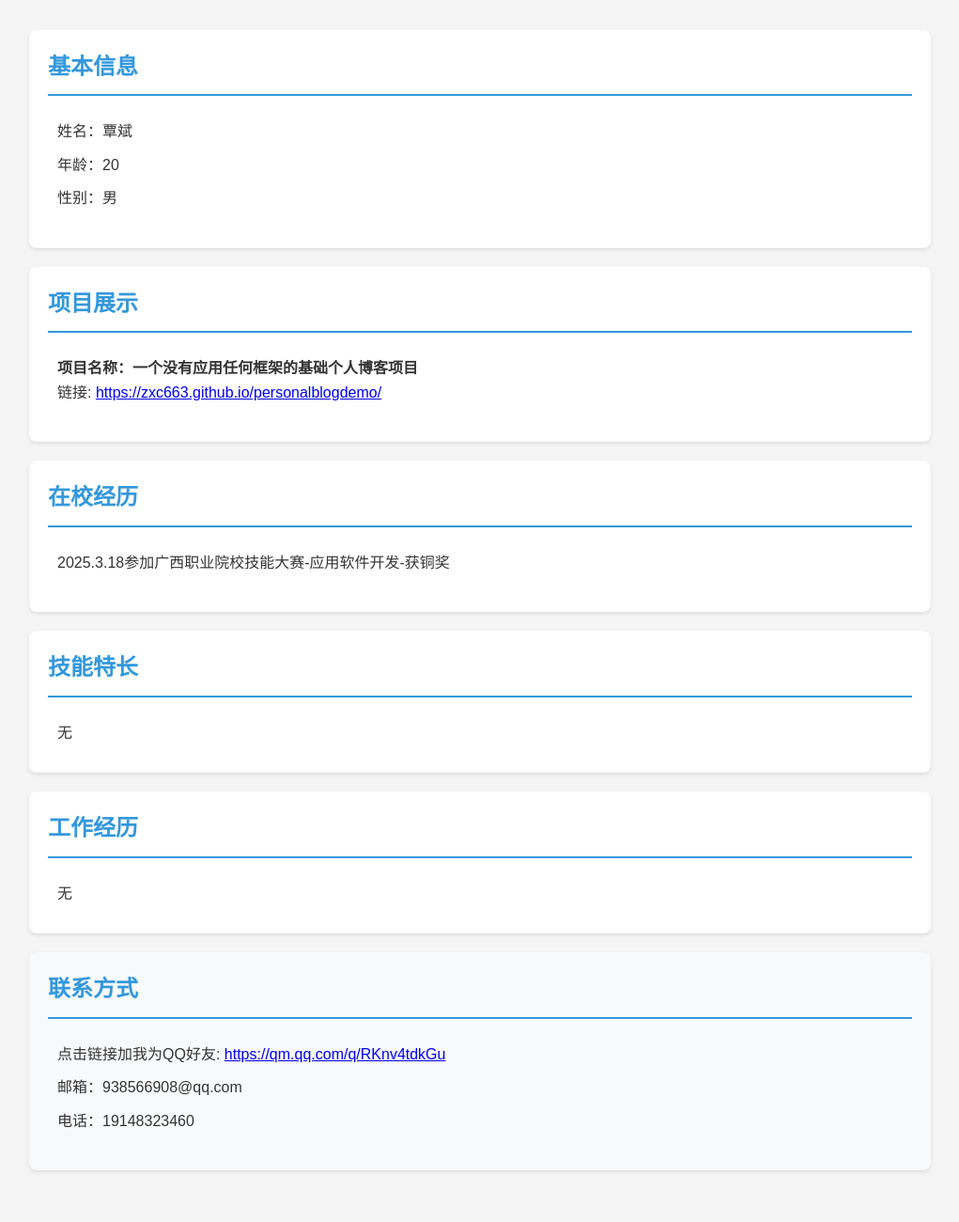
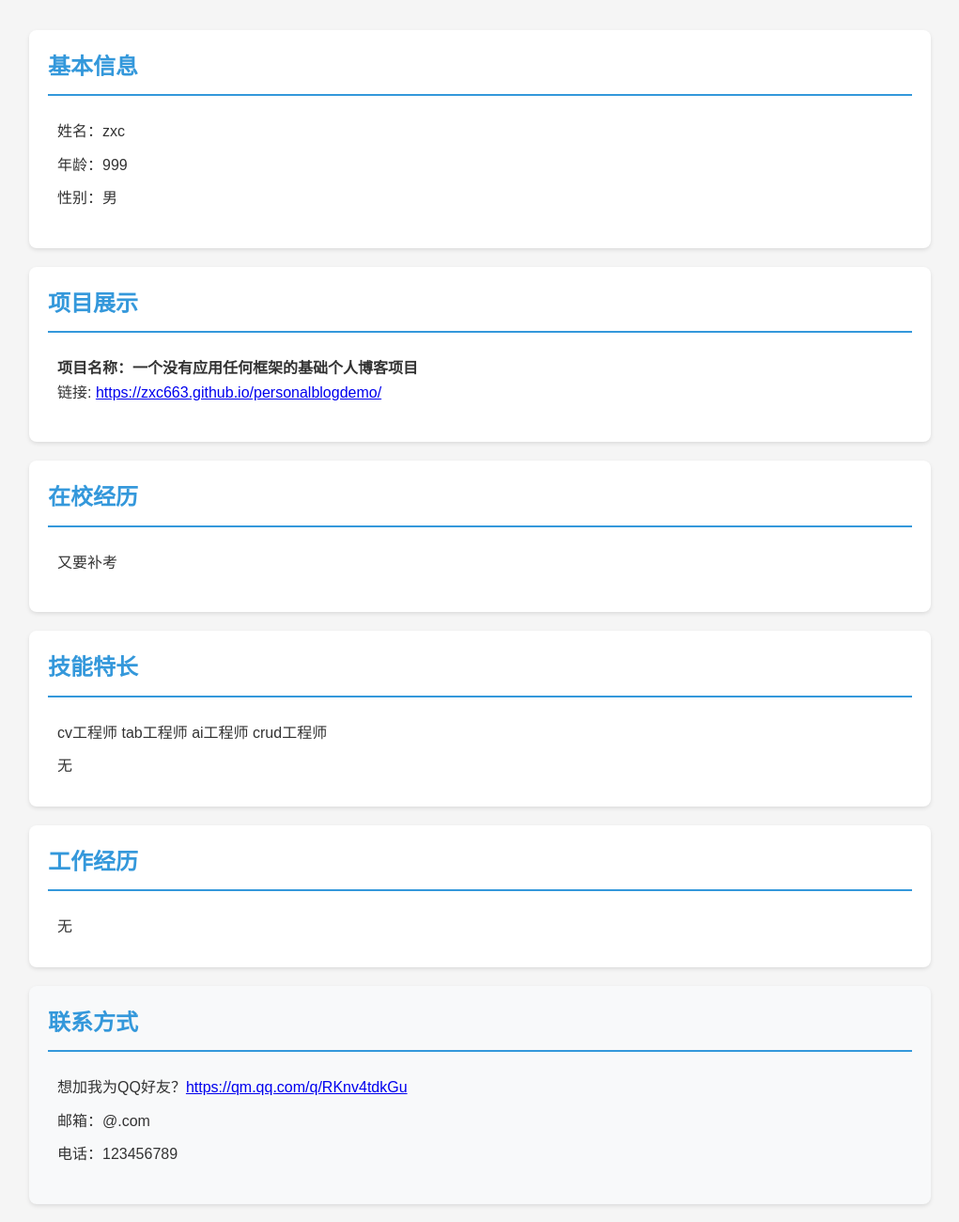
Before and after one commit to zxc663/ThirteenXino, a plain HTML site: page index.html in a window 1280 px wide. Shown: the part 320-1620 px from the top of the page at 94% size, without its empty margins (129-1150 px from the left). Drawn offline with Linux system fonts and the light colour scheme.

Commit message:
更新 index.html
删除了个人隐私信息

```diff
--- a/index.html
+++ b/index.html
@@ -18,8 +18,8 @@
         <section class="basic-info">
             <h2>基本信息</h2>
             <div class="info-content">
-                <p>姓名：覃斌</p>
-                <p>年龄：20</p>
+                <p>姓名：zxc</p>
+                <p>年龄：999</p>
                 <p>性别：男</p>
             </div>
         </section>
@@ -39,13 +39,14 @@
         <section class="awards">
             <h2>在校经历</h2>
             <div class="info-content">
-              <p>2025.3.18参加广西职业院校技能大赛-应用软件开发-获铜奖 </p>
+              <p>又要补考</p>
             </div>
         </section>
 
         <section class="skills">
             <h2>技能特长</h2>
             <div class="info-content">
+            <p>cv工程师 tab工程师 ai工程师 crud工程师</p>
                 无
             </div>
         </section>
@@ -60,9 +61,9 @@
         <section class="contact">
             <h2>联系方式</h2>
             <div class="info-content">
-                <p>点击链接加我为QQ好友: <a href="https://qm.qq.com/q/RKnv4tdkGu" target="_blank">https://qm.qq.com/q/RKnv4tdkGu</a></p>
-                <p>邮箱：938566908@qq.com</p>
-                <p>电话：19148323460</p>
+                <p>想加我为QQ好友？<a href="https://qm.qq.com/q/RKnv4tdkGu" target="_blank">https://qm.qq.com/q/RKnv4tdkGu</a></p>
+                <p>邮箱：@.com</p>
+                <p>电话：123456789</p>
             </div>
         </section>
     </div>
```
